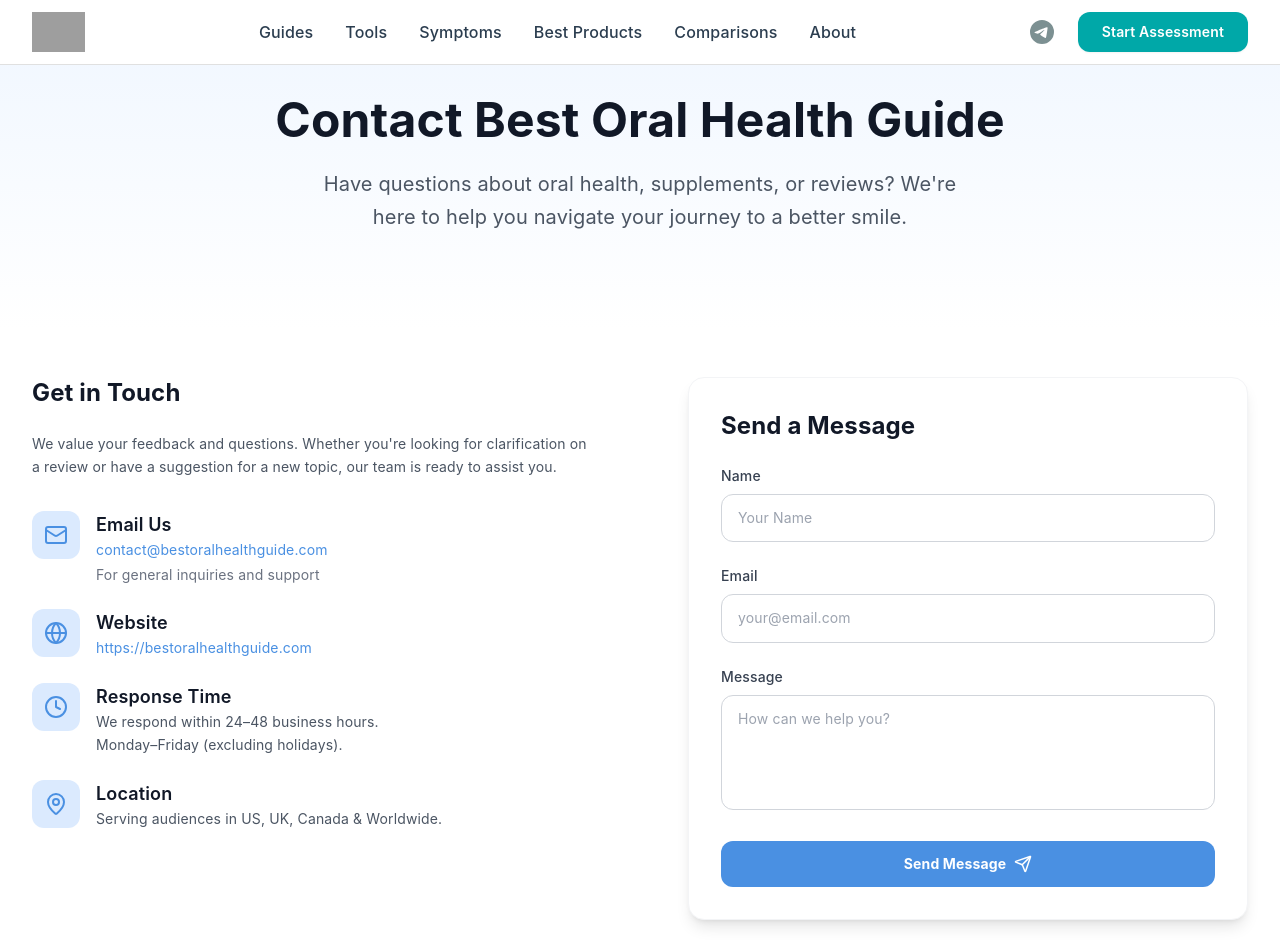
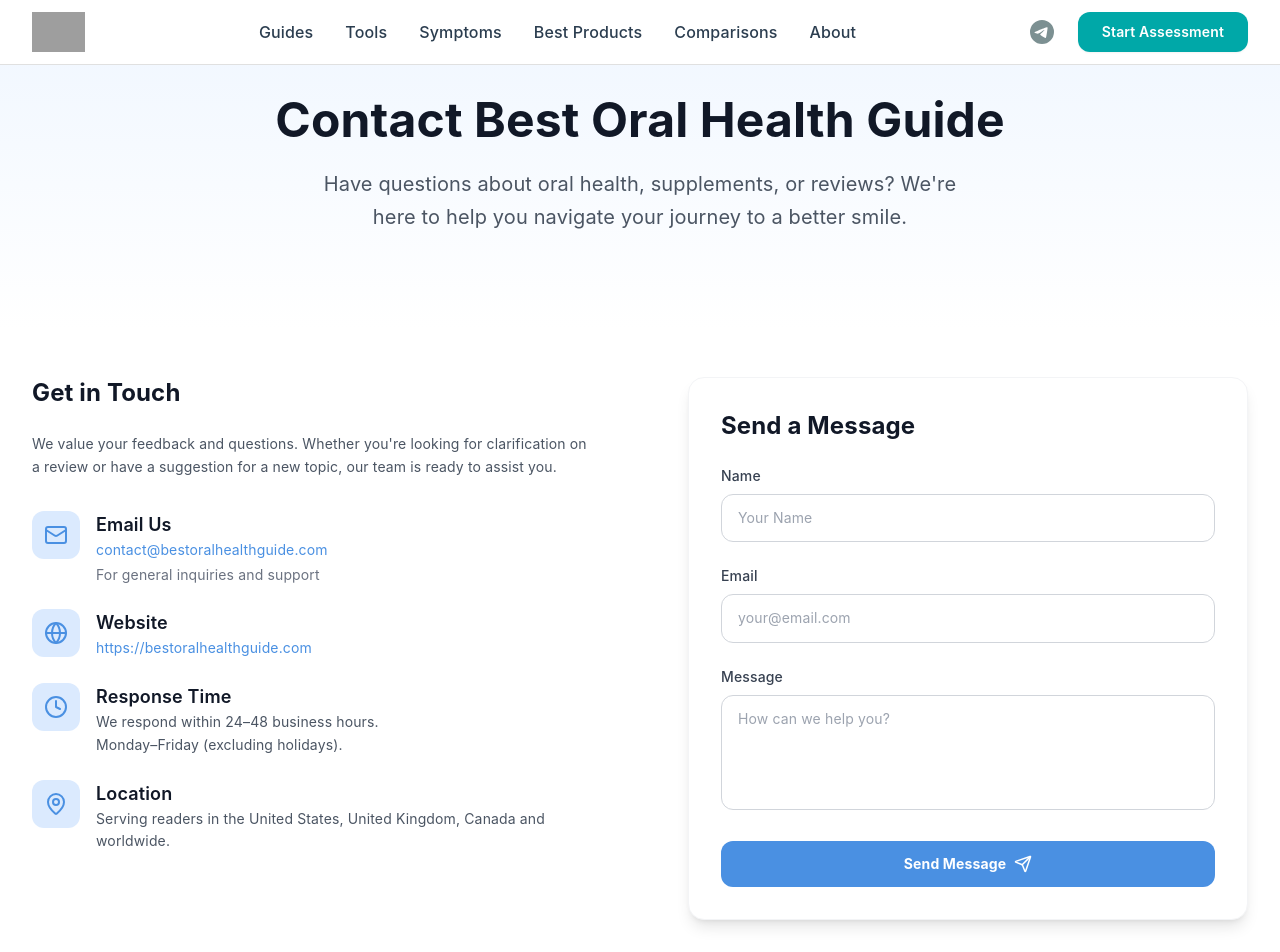
Before and after one commit to shatrudhan1/bestoralhealthguide, a React (Vite) app: page /contact in a window 1280 px wide. Shown: the top 952 px of the page. Built offline with nearby package versions, Linux system fonts and the light colour scheme; grey boxes are pictures that could not be loaded.

Commit message:
Improve location information
Updated location description for clarity and readability.

```diff
--- a/src/pages/ContactPage.jsx
+++ b/src/pages/ContactPage.jsx
@@ -114,7 +114,10 @@
                   </div>
                   <div className="ml-4">
                     <h3 className="text-lg font-semibold text-gray-900">Location</h3>
-                    <p className="text-gray-600">Serving audiences in US, UK, Canada & Worldwide.</p>
+                    <p className="text-gray-600">
+  Serving readers in the United States,
+  United Kingdom, Canada and worldwide.
+</p>
                   </div>
                 </div>
               </div>
```
